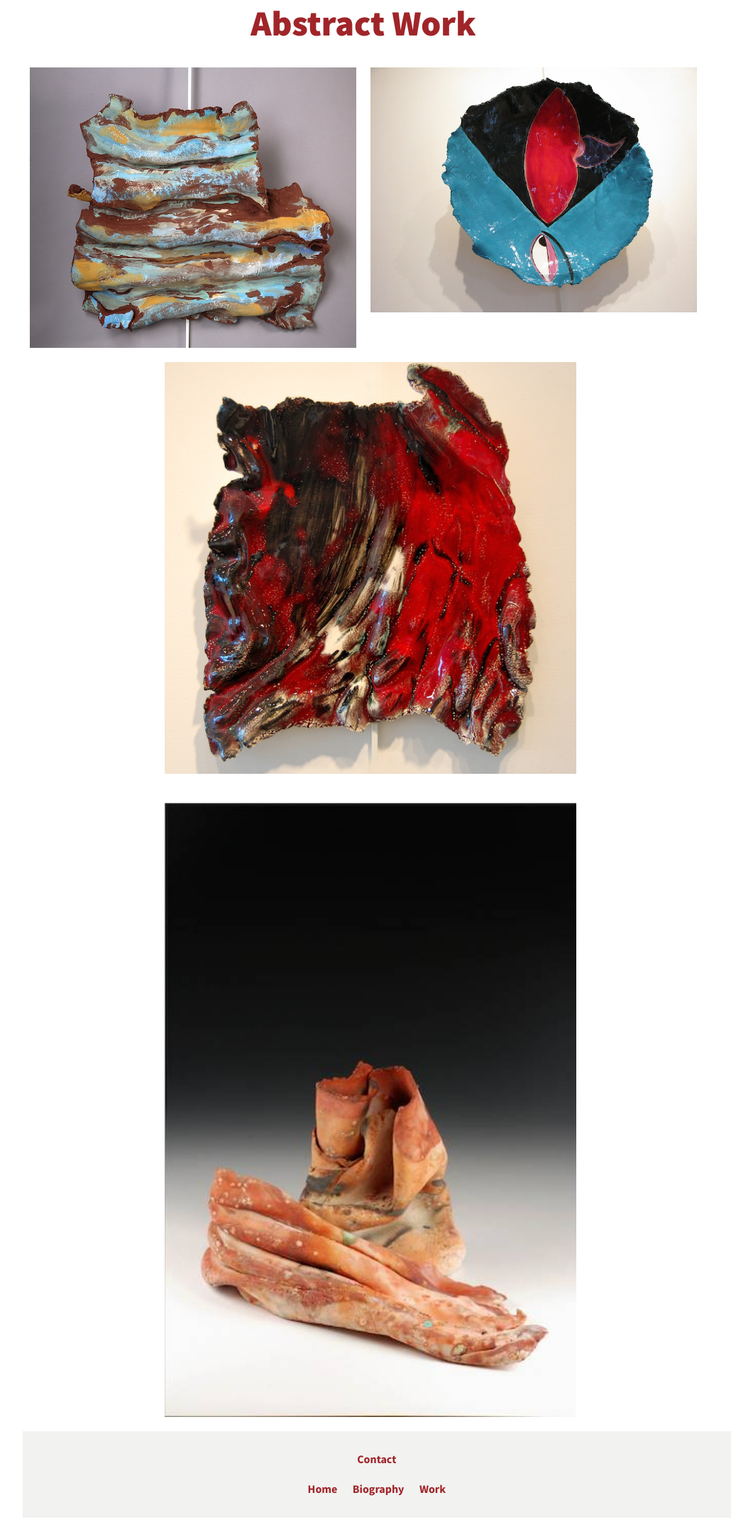
After one commit to owlbytes/BinaShah, a PHP site: page /abstract.html in a window 1280 px wide. The commit adds this page. Shown: the whole page at 71% size, without its empty margins (128-1189 px from the left). Run offline with PHP 8.4, Linux system fonts and the light colour scheme.

Commit message:
abstract page

```diff
--- a/CSS/works.css
+++ b/CSS/works.css
@@ -10,6 +10,14 @@
 
 #images2{
   height: 52%;
+  width: 100%;
+  margin-right: auto;
+  margin-left: auto;
+  text-align: center;
+}
+
+#images3{
+  height: 51%;
   width: 100%;
   margin-right: auto;
   margin-left: auto;
--- /dev/null
+++ b/abstract.html
@@ -0,0 +1,57 @@
+<html>
+<head>
+  <title>Bina Shah: Vessel</title>
+  <link rel="stylesheet" type="text/css" href="CSS/base.css">
+  <link rel="stylesheet" type="text/css" href="CSS/layout.css">
+  <link rel="stylesheet" type="text/css" href="CSS/skeleton.css">
+  <link rel="stylesheet" type="text/css" href="CSS/bio.css">
+    <link rel="stylesheet" type="text/css" href="CSS/works.css">
+  <link href='http://fonts.googleapis.com/css?family=Source+Sans+Pro:400,600,700,900,400italic,900italic' rel='stylesheet' type='text/css'>
+</head>
+<body>
+  <div class="container">
+    <div class="sixteen columns">
+      <h1>Abstract Work</h1>
+      <br>
+      <br>
+      <div class="sixteen columns alpha">
+        <div class="row">
+          <div class="eight columns alpha">
+            <img src="Images/Abstract/Abstract1.jpg" id="images3">
+          </div>
+          <div class="eight columns omega">
+            <img src="Images/Abstract/Abstract4.jpg" id="images">
+          </div>
+        </div class="row">
+          <div class="ten columns offset-by-three">
+            <img src="Images/Abstract/Abstract2.jpg" id="images">
+          </div>
+        <div>
+        <div class="row"></div>
+        <div class="row">
+          <br>
+          <div class="ten columns offset-by-three omega">
+            <img src="Images/Abstract/Abstract3.jpg" id="images">
+          </div>
+        </div>
+        </div>
+      </div><!-- end of 16 div -->
+  </div> <!-- end of container div -->
+
+</body>
+<footer>
+  <br>
+<div class="container">
+  <div class="sixteen columns" id="footie">
+    <a href="mailto:binashahart1@gmail.com?Subject=Hello%20again" target="_top">
+Contact </a>
+    <br>
+    <br>
+      <a id= "links" href="index.html">Home</a>
+      <a id= "links" href="bio.html">Biography</a>
+      <a id= "links" href="work.html">Work</a>
+
+  </div>
+</div>
+</footer>
+</html>
```
Also changed, not shown: Images/Abstract/Abstract1.jpg (added), Images/Abstract/Abstract2.jpg (added), Images/Abstract/Abstract3.jpg (added), Images/Abstract/Abstract4.JPG (added), Images/Backgrounds/DSC_0036_1 copy.jpg (added), Images/Sculpture/20121102_192139.jpg (added), Images/Sculpture/20130208_132613.jpg (added), 1 other file.
